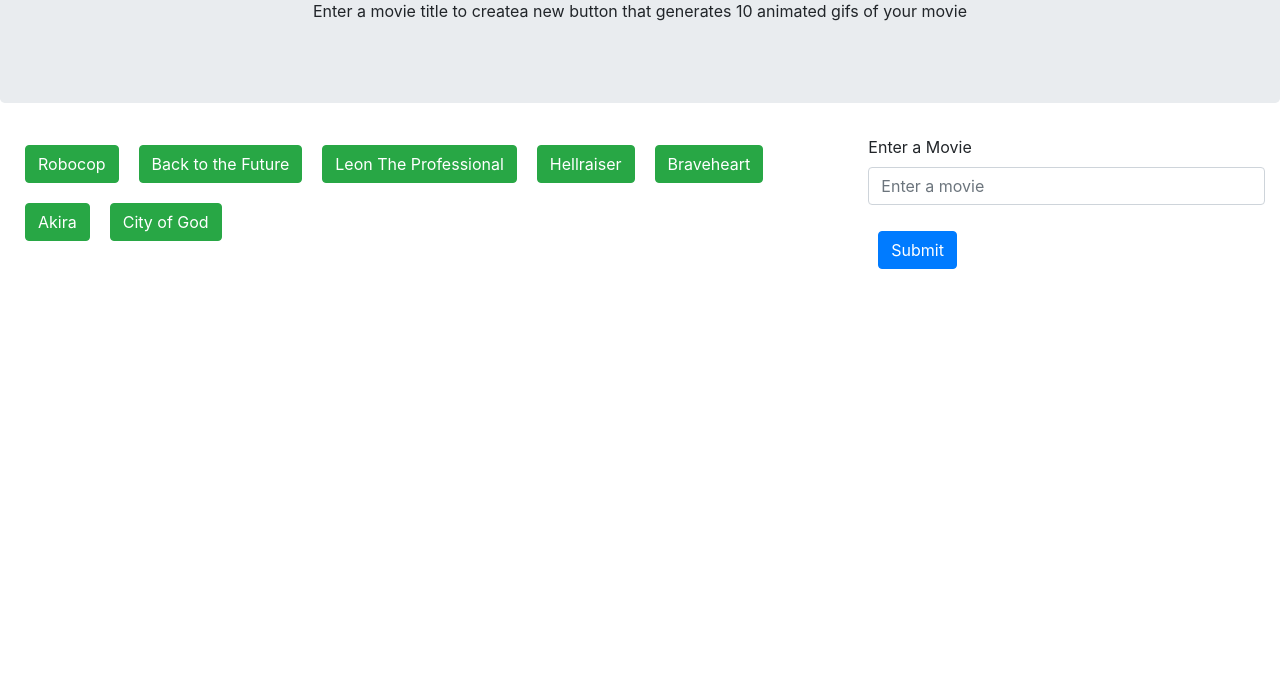
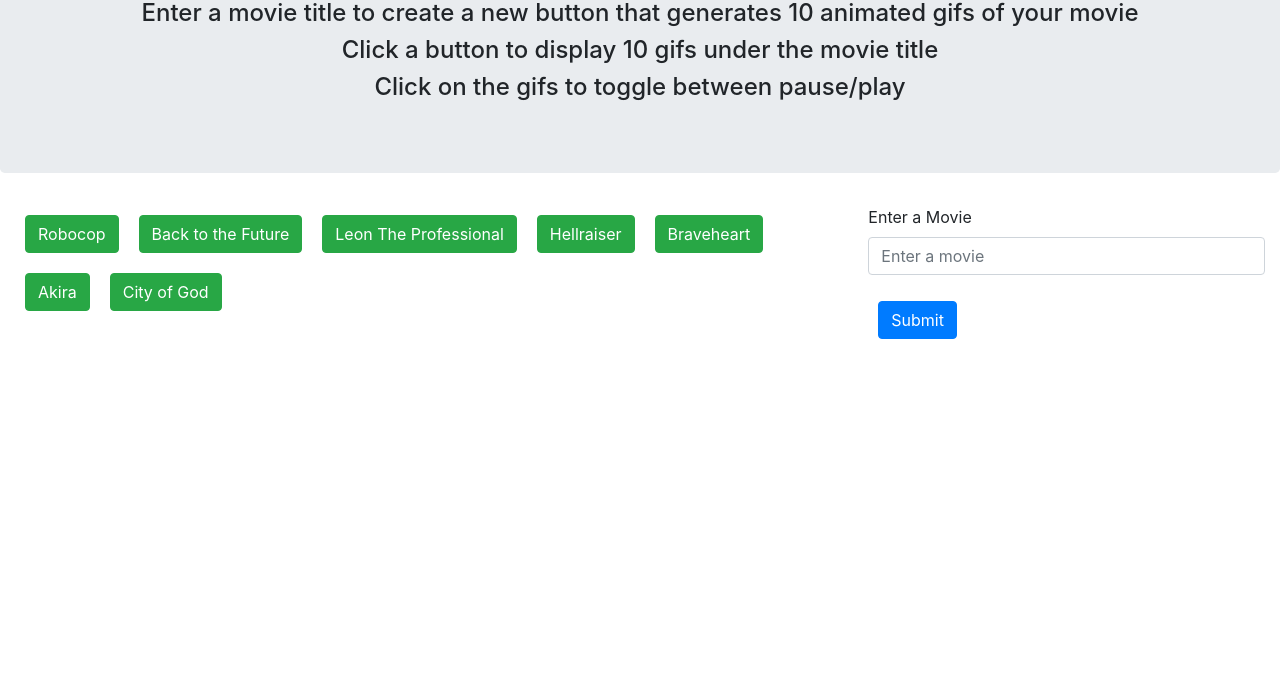
Before and after one commit to cgriffinhub/GifTastic, a plain HTML site: page index.html in a window 1280 px wide. Shown: the part 121-800 px from the top of the page. Drawn offline with nearby package versions, Linux system fonts and the light colour scheme.

Commit message:
Update index.html

```diff
--- a/index.html
+++ b/index.html
@@ -14,7 +14,9 @@
 
 <div class="jumbotron text-center">
   <h1>GifTastic</h1>
-  <p>Enter a movie title to createa new button that generates 10 animated gifs of your movie</p>
+  <h4>Enter a movie title to create a new button that generates 10 animated gifs of your movie</h4>
+	<h4>Click a button to display 10 gifs under the movie title</h4>
+	<h4>Click on the gifs to toggle between pause/play</h4>
 </div>
 
 <div class="container-fluid">
```
